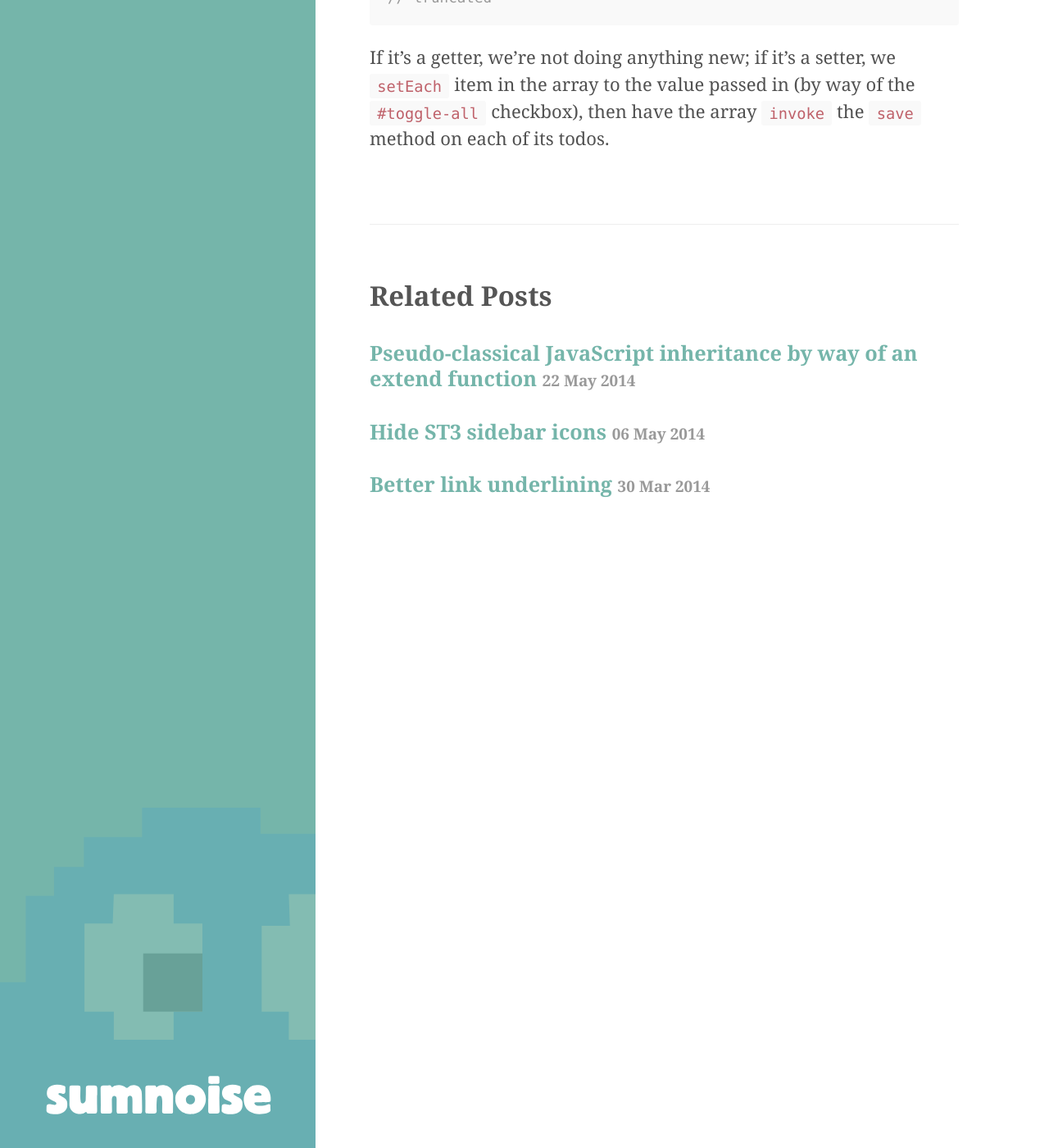
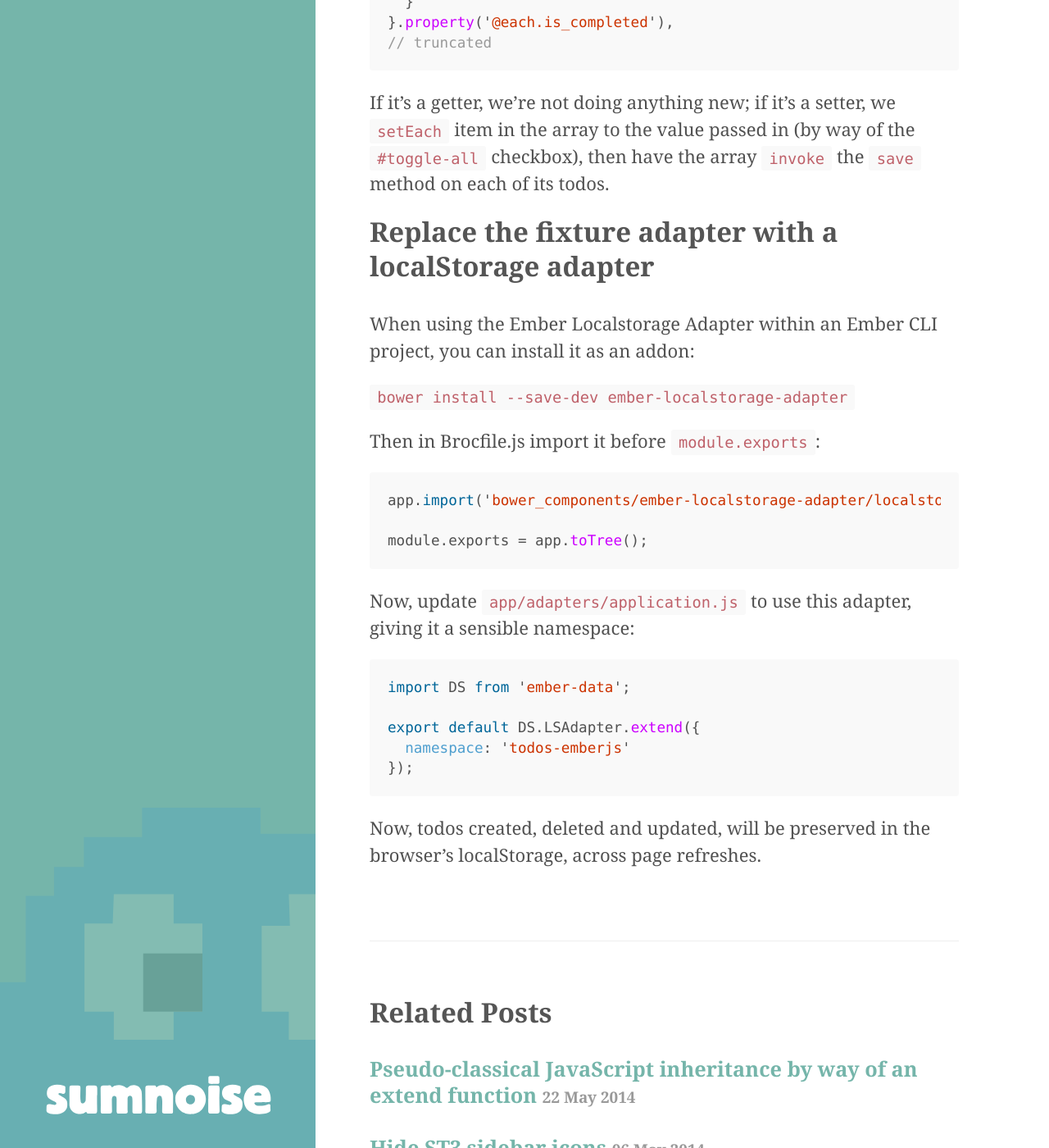
Before and after one commit to davidpmccormick/davidpmccormick.github.io, a Jekyll site: the page built from _posts/2014-12-12-todo-mvc-in-ember-cli.md, in a window 1280 px wide and 1400 px high, scrolled down 23006 px. Shown: the whole window at 82% size. Built offline with Jekyll 4.4.1, drawn with Linux system fonts in a browser that asks for light colours; Markdown is read by kramdown in place of the engine named in the settings; some of the changed text lies outside the part shown.

Commit message:
Update with localStorage and GitHub code

```diff
--- a/_posts/2014-12-12-todo-mvc-in-ember-cli.md
+++ b/_posts/2014-12-12-todo-mvc-in-ember-cli.md
@@ -4,6 +4,8 @@ title: Todo MVC in Ember CLI
 ---
 
 <p class="lead">This post describes porting the Todo MVC application <a href="http://emberjs.com/guides/getting-started/planning-the-application/">described in the Ember guides</a> into Ember CLI. I've not gone into much detail around the Ember fundamentals -- the guides themselves will be infinitely more useful to you for that.</p>
+
+[Project code on GitHub](https://github.com/davidpmccormick/todo-mvc)
 
 ## Collect the necessary tools
 
@@ -791,3 +793,33 @@ all_are_completed: function(key, value) {
 {% endhighlight %}
 
 If it's a getter, we're not doing anything new; if it's a setter, we `setEach` item in the array to the value passed in (by way of the `#toggle-all` checkbox), then have the array `invoke` the `save` method on each of its todos.
+
+## Replace the fixture adapter with a localStorage adapter
+
+When using the Ember Localstorage Adapter within an Ember CLI project, you can install it as an addon:
+
+`bower install --save-dev ember-localstorage-adapter`
+
+Then in Brocfile.js import it before `module.exports`:
+
+{% highlight js %}
+
+app.import('bower_components/ember-localstorage-adapter/localstorage_adapter.js');
+
+module.exports = app.toTree();
+
+{% endhighlight %}
+
+Now, update `app/adapters/application.js` to use this adapter, giving it a sensible namespace:
+
+{% highlight js %}
+
+import DS from 'ember-data';
+
+export default DS.LSAdapter.extend({
+  namespace: 'todos-emberjs'
+});
+
+{% endhighlight %}
+
+Now, todos created, deleted and updated, will be preserved in the browser's localStorage, across page refreshes.
```
